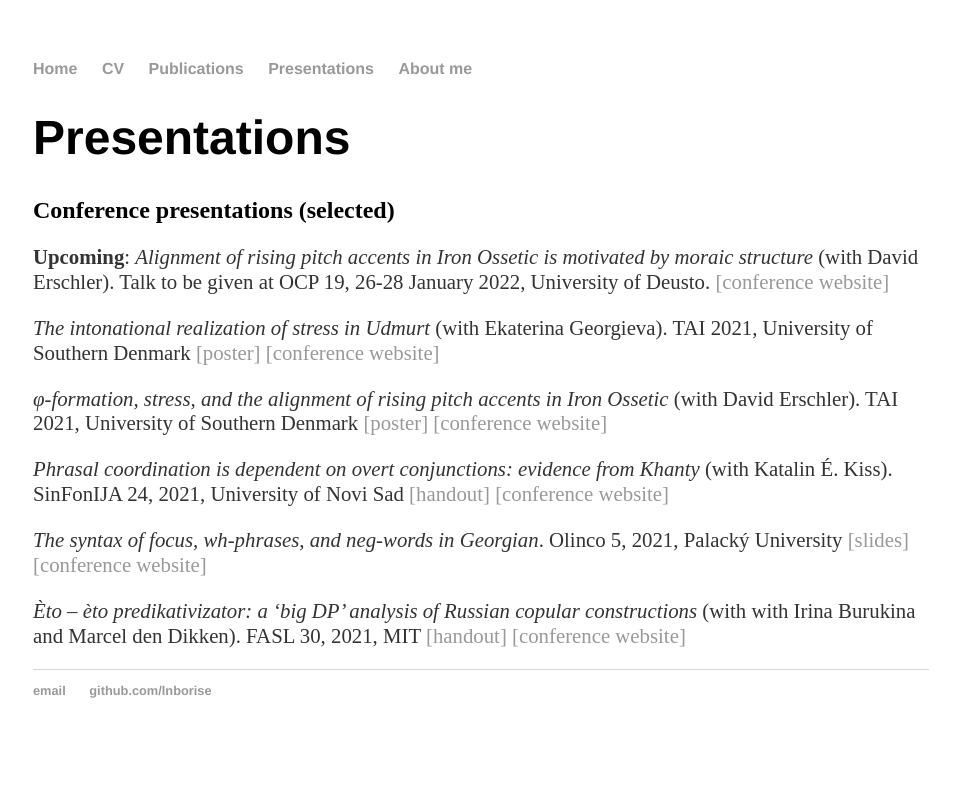
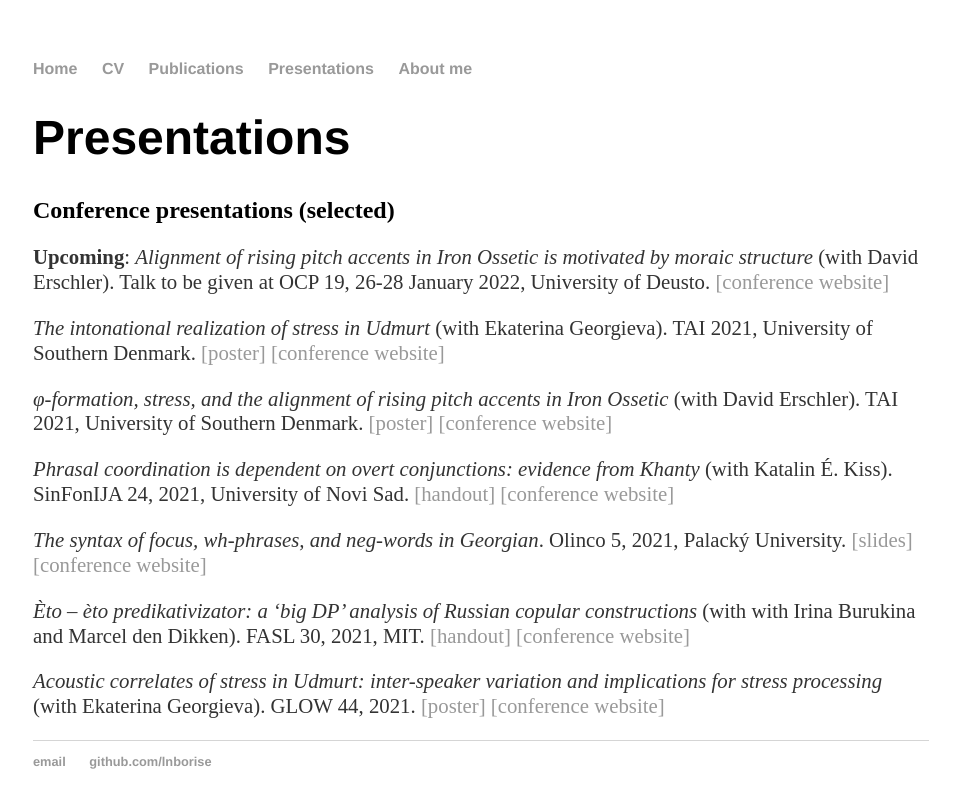
Before and after one commit to lnborise/lnborise.github.io, a Jekyll site: the page built from presentations.html, in a window 1280 px wide. Shown: the top 808 px of the page, without its empty margins (159-1119 px from the left). Built offline with Jekyll 4.4.1, drawn with Linux system fonts in a browser that asks for light colours.

Commit message:
Update presentations.html

```diff
--- a/presentations.html
+++ b/presentations.html
@@ -9,12 +9,14 @@ title: Presentations
 
 	<p><b>Upcoming</b>: <i>Alignment of rising pitch accents in Iron Ossetic is motivated by moraic structure</i> (with David Erschler). Talk to be given at OCP 19, 26-28 January 2022, University of Deusto. <a href="https://sulfsbjorninn.wixsite.com/ocp19"> [conference website]</a></p>
 
-	<p><i>The intonational realization of stress in Udmurt</i> (with Ekaterina Georgieva). TAI 2021, University of Southern Denmark <a href="https://lnborise.github.io/assets/BoriseGeorgievaTAI_Udmurt.pdf"> [poster]</a> <a href="https://my.eventbuizz.com/event/1st-international-conference-on-tone-and-intonation--tai--2021/detail"> [conference website]</a></p>
+	<p><i>The intonational realization of stress in Udmurt</i> (with Ekaterina Georgieva). TAI 2021, University of Southern Denmark. <a href="https://lnborise.github.io/assets/BoriseGeorgievaTAI_Udmurt.pdf"> [poster]</a> <a href="https://my.eventbuizz.com/event/1st-international-conference-on-tone-and-intonation--tai--2021/detail"> [conference website]</a></p>
 
-	<p><i>φ-formation, stress, and the alignment of rising pitch accents in Iron Ossetic </i> (with David Erschler). TAI 2021, University of Southern Denmark <a href="https://lnborise.github.io/assets/BoriseErschlerTAI_33.pdf"> [poster]</a> <a href="https://my.eventbuizz.com/event/1st-international-conference-on-tone-and-intonation--tai--2021/detail"> [conference website]</a></p>
+	<p><i>φ-formation, stress, and the alignment of rising pitch accents in Iron Ossetic </i> (with David Erschler). TAI 2021, University of Southern Denmark. <a href="https://lnborise.github.io/assets/BoriseErschlerTAI_33.pdf"> [poster]</a> <a href="https://my.eventbuizz.com/event/1st-international-conference-on-tone-and-intonation--tai--2021/detail"> [conference website]</a></p>
 
-	<p><i>Phrasal coordination is dependent on overt conjunctions: evidence from Khanty</i> (with Katalin É. Kiss). SinFonIJA 24, 2021, University of Novi Sad <a href="https://lnborise.github.io/assets/BoriseEKiss_Khanty_coordination.pdf"> [handout]</a> <a href="http://www.ff.uns.ac.rs/sr/nauka/konferencije/konferencije-u-organizaciji-filozofskog-fakulteta/syntax-phonology-and-language-analysis-14-sinfonija-14"> [conference website]</a></p>
+	<p><i>Phrasal coordination is dependent on overt conjunctions: evidence from Khanty</i> (with Katalin É. Kiss). SinFonIJA 24, 2021, University of Novi Sad. <a href="https://lnborise.github.io/assets/BoriseEKiss_Khanty_coordination.pdf"> [handout]</a> <a href="http://www.ff.uns.ac.rs/sr/nauka/konferencije/konferencije-u-organizaciji-filozofskog-fakulteta/syntax-phonology-and-language-analysis-14-sinfonija-14"> [conference website]</a></p>
 
-	<p><i>The syntax of focus, wh-phrases, and neg-words in Georgian</i>. Olinco 5, 2021, Palacký University <a href="https://lnborise.github.io/assets/Borise_Georgian_Olomouc.pdf"> [slides]</a> <a href="http://olinco.upol.cz/"> [conference website]</a></p>
+	<p><i>The syntax of focus, wh-phrases, and neg-words in Georgian</i>. Olinco 5, 2021, Palacký University. <a href="https://lnborise.github.io/assets/Borise_Georgian_Olomouc.pdf"> [slides]</a> <a href="http://olinco.upol.cz/"> [conference website]</a></p>
 
-	<p><i>Èto – èto predikativizator: a ‘big DP’ analysis of Russian copular constructions</i> (with with Irina Burukina and Marcel den Dikken). FASL 30, 2021, MIT <a href="https://lnborise.github.io/assets/BurukinaBoriseDenDikken_eto_NOM_short.pdf"> [handout]</a> <a href="https://fasl30.mit.edu/"> [conference website]</a></p>
+	<p><i>Èto – èto predikativizator: a ‘big DP’ analysis of Russian copular constructions</i> (with with Irina Burukina and Marcel den Dikken). FASL 30, 2021, MIT. <a href="https://lnborise.github.io/assets/BurukinaBoriseDenDikken_eto_NOM_short.pdf"> [handout]</a> <a href="https://fasl30.mit.edu/"> [conference website]</a></p>
+
+	<p><i>Acoustic correlates of stress in Udmurt: inter-speaker variation and implications for stress processing</i> (with Ekaterina Georgieva). GLOW 44, 2021. <a href="https://lnborise.github.io/assets/BoriseGeorgieva_GLOW_Udmurt_short.pdf"> [poster]</a> <a href="https://glowlinguistics.org/44/"> [conference website]</a></p>
```
